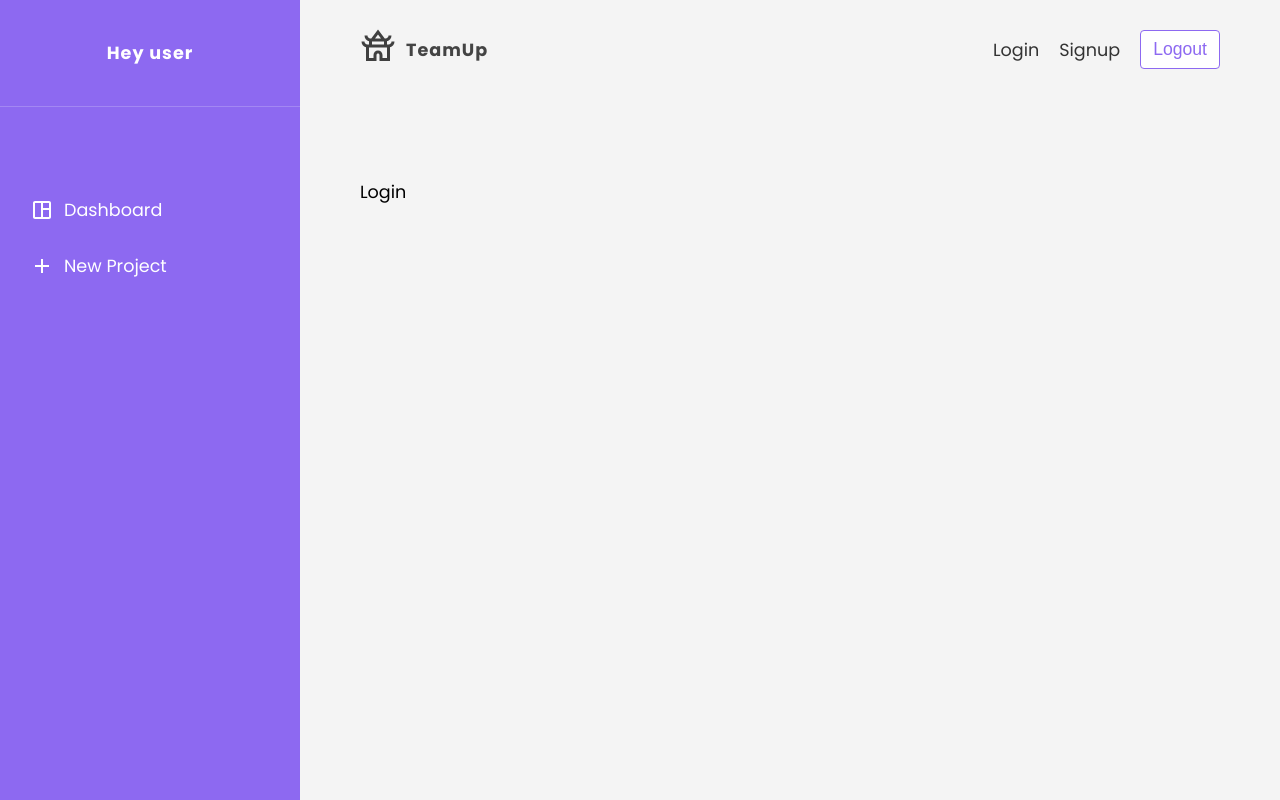
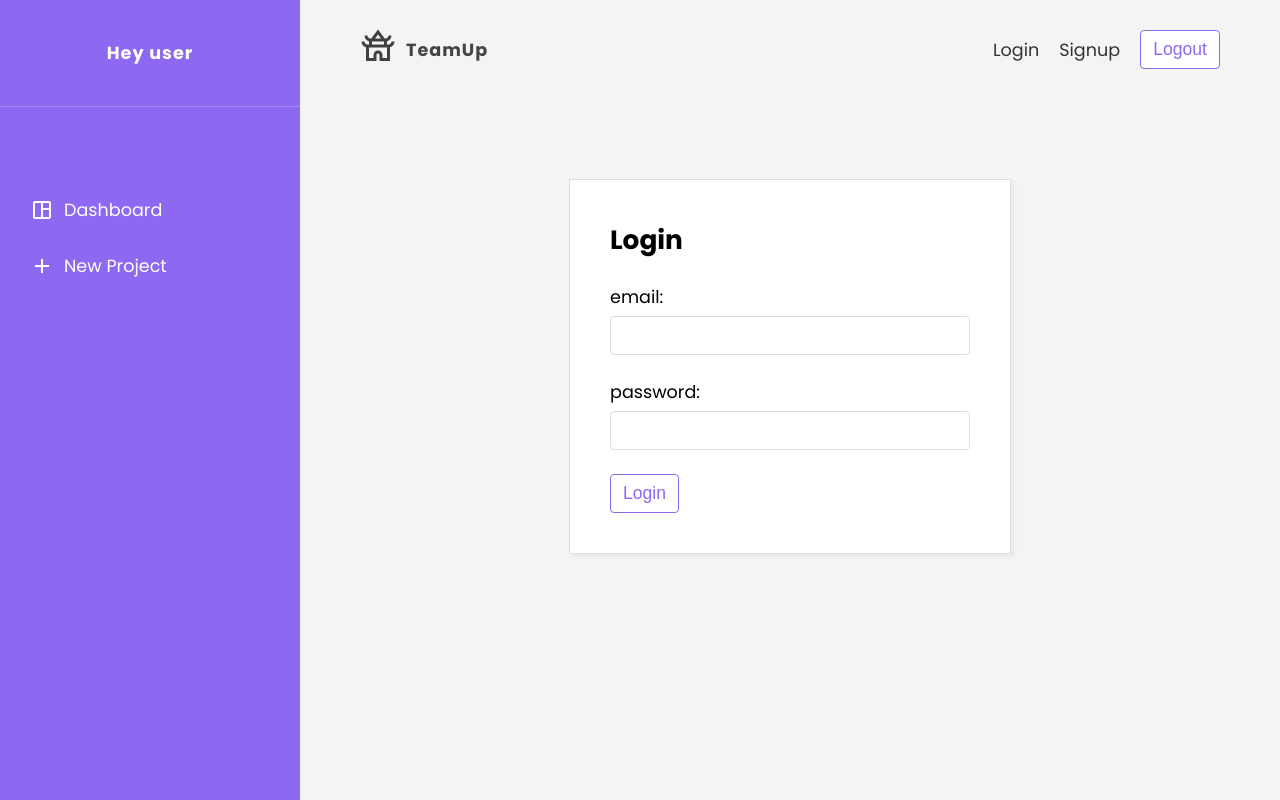
Before and after one commit to offiahchiaz/teamup, a React (Create React App) app: page /login in a window 1280 px wide. Built offline with nearby package versions, Linux system fonts and the light colour scheme; no server answers.

Commit message:
User can login and also online property set to true while logging in

```diff
--- a/src/hooks/useLogin.js
+++ b/src/hooks/useLogin.js
@@ -1,5 +1,5 @@
 import { useEffect, useState } from "react";
-import { projectAuth } from "../firebase/config";
+import { projectAuth, projectFirestore } from "../firebase/config";
 import { useAuthContext } from "./useAuthContext";
 
 export const useLogin = () => {
@@ -15,6 +15,9 @@ export const useLogin = () => {
     // sign the user in
     try {
       const res = await projectAuth.signInWithEmailAndPassword(email, password)
+
+      // update user online status
+      await projectFirestore.collection('users').doc(res.user.uid).update({ online: true })
 
       // dispatch login action
       dispatch({ type: 'LOGIN', payload: res.user })
--- a/src/pages/login/Login.js
+++ b/src/pages/login/Login.js
@@ -1,10 +1,40 @@
+import { useState } from 'react'
+import { useLogin } from '../../hooks/useLogin'
 
 import './Login.css'
 
-import React from 'react'
 
 export default function Login() {
+  const [email, setEmail] = useState('')
+  const [password, setPassword] = useState('')
+  const { login, error, isPending } = useLogin()
+
+  const handleSubmit = (e) => {
+    e.preventDefault()
+    login(email, password)
+  }
+
   return (
-    <div>Login</div>
+    <form className='auth-form' onSubmit={handleSubmit}>
+      <h2>Login</h2>
+      <label>
+        <span>email:</span>
+        <input type="email" required
+          onChange={(e) => setEmail(e.target.value)}
+          value={email}
+        />
+      </label>
+      <label>
+        <span>password:</span>
+        <input type="password" required
+          onChange={(e) => setPassword(e.target.value)}
+          value={password}
+        />
+      </label>
+
+      {!isPending && <button className='btn'>Login</button>}
+      {isPending && <button className='btn' disabled>loading...</button>}
+      {error && <div className='error'>{error}</div> }
+    </form>
   )
 }
```
